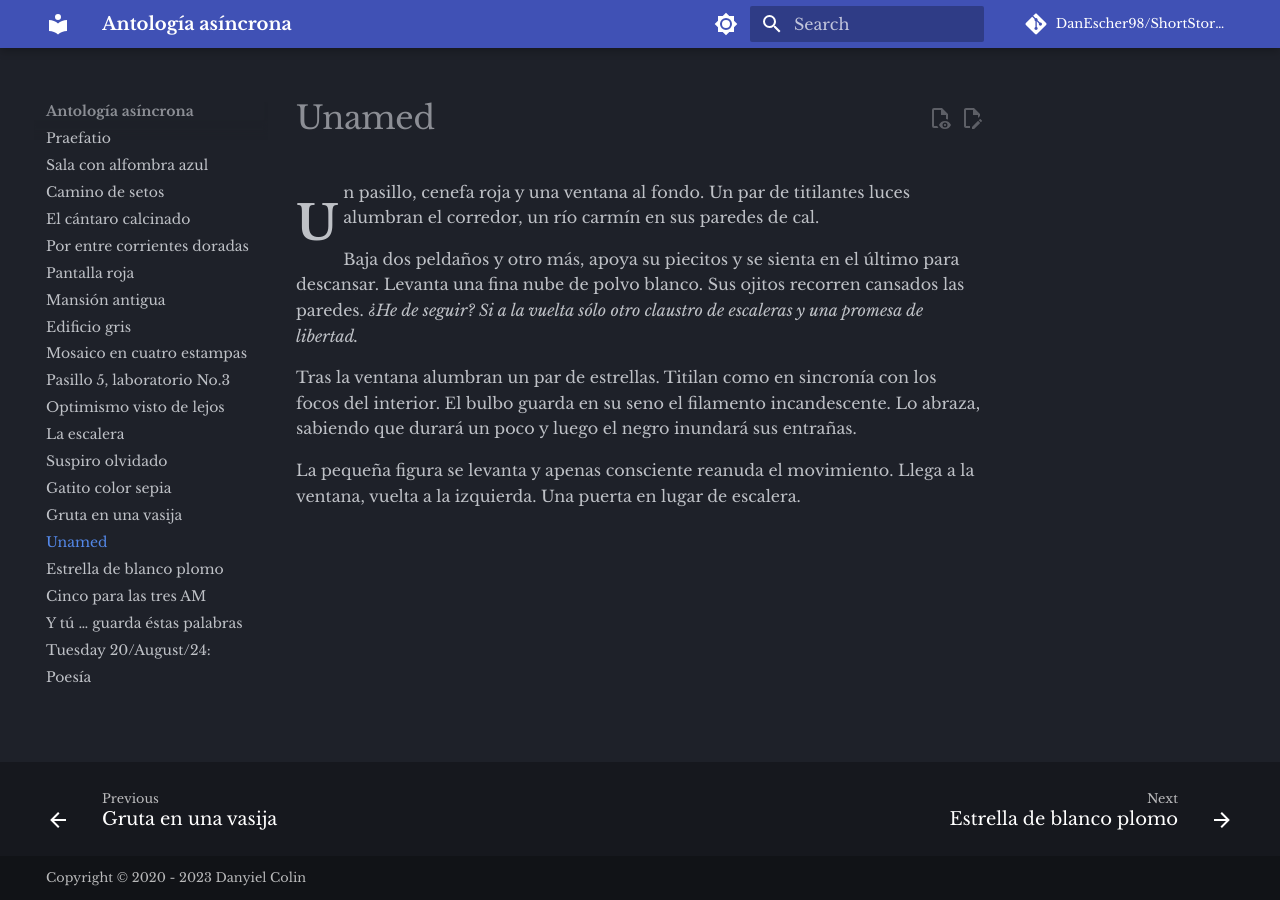
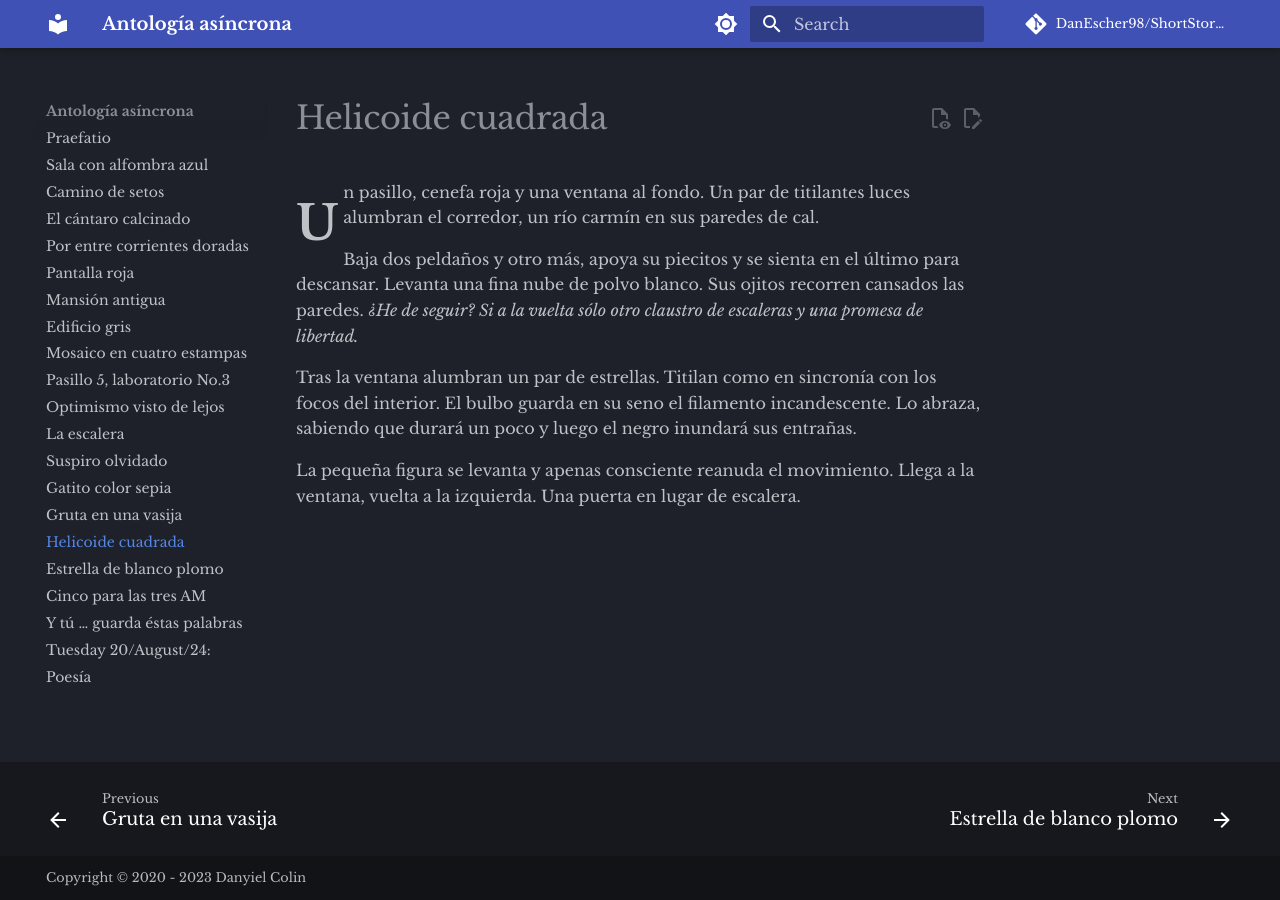
Before and after one commit to DanEscher98/ShortStories, an MkDocs documentation site: the page built from pages/0F_HelicoideCuadrada.md, in a window 1280 px wide. Built offline with MkDocs 1.6.1 and Material for MkDocs 9.7.7, drawn with Linux system fonts in a browser that asks for light colours; comment, search, counter and statistics services are not loaded.

Commit message:
renamed:    pages/0F_UnamedDafne.md -> pages/0F_HelicoideCuadrada.md

```diff
--- a/pages/0F_UnamedDafne.md
+++ b/pages/0F_HelicoideCuadrada.md
@@ -1,4 +1,6 @@
-# Unamed
+# Helicoide cuadrada
+
+<!--Para Danfne-->
 
 Un pasillo, cenefa roja y una ventana al fondo. Un par de titilantes luces
 alumbran el corredor, un río carmín en sus paredes de cal.
```
Also changed, not shown: pages/0B_LaEscalera.md (line endings or trailing spaces).
